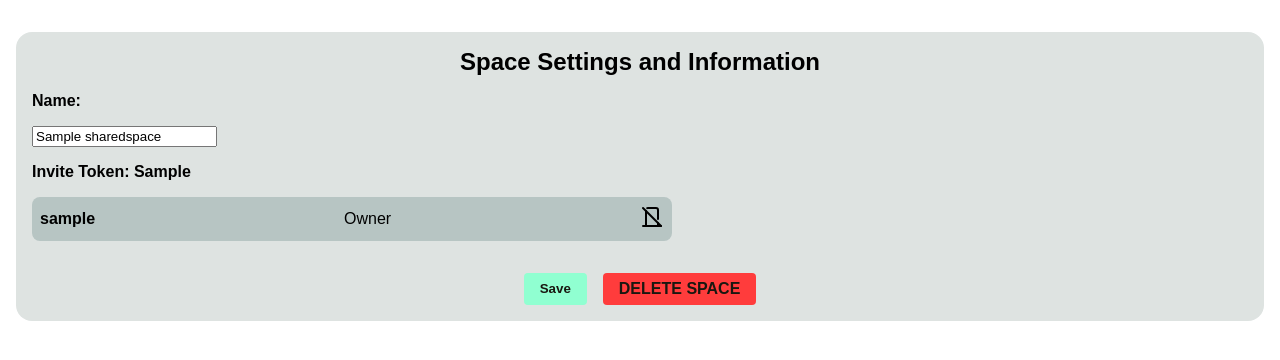
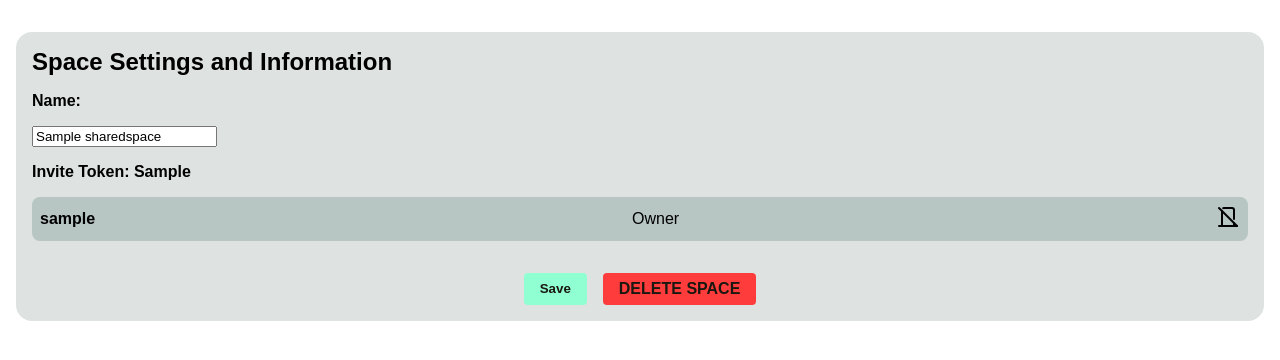
Before and after one commit to awallenfang/household, a Django app: page /space/1 in a window 1280 px wide. Shown: the part 64-424 px from the top of the page. Run offline with Django 5.2, Linux system fonts and the light colour scheme; a user stored in the database is signed in; tables that the repository leaves empty hold one stand-in row (values such as "Sample post"); some libraries are stand-ins or nearby versions; some web fonts are replaced.

Commit message:
Space css cleanup

```diff
--- a/hub/static/hub/base.css
+++ b/hub/static/hub/base.css
@@ -1,20 +1,7 @@
 * {
-    --light: rgba(244, 250, 255, 1);
-    --light-bg: #DEE3E1;
-    --mid-bg: #b7c5c3;
-    --dark-bg: #303935;
-    --text: #191710;
-    --strong-highlight: rgba(53, 255, 146, 1);
-    --light-highlight: #90FFD1;
-    --error-bg: #ff3c3c;
-    --negative-bg: #ebbbbb;
-    --positive-bg: #cdebbb;
-
-
     margin: 0;
     box-sizing: border-box;
     font-family: 'Albert Sans', sans-serif;
-
 }
 
 header {
--- /dev/null
+++ b/hub/static/hub/border.css
@@ -0,0 +1,7 @@
+.border-radius-1 {
+    border-radius: 1rem;
+}
+
+.border-radius-05 {
+    border-radius: 0.5rem;
+}
--- /dev/null
+++ b/hub/static/hub/colors.css
@@ -0,0 +1,21 @@
+* {
+    --light: rgba(244, 250, 255, 1);
+    --light-bg: #DEE3E1;
+    --mid-bg: #b7c5c3;
+    --dark-bg: #303935;
+    --text: #191710;
+    --strong-highlight: rgba(53, 255, 146, 1);
+    --light-highlight: #90FFD1;
+    --error-bg: #ff3c3c;
+    --negative-bg: #ebbbbb;
+    --positive-bg: #cdebbb;
+
+}
+
+.background-light {
+    background-color: var(--light-bg);
+}
+
+.background-mid {
+    background-color: var(--mid-bg);
+}
--- /dev/null
+++ b/hub/static/hub/flex.css
@@ -0,0 +1,39 @@
+.flex-row {
+    display: flex;
+    flex-direction: row;
+    align-items: center;
+}
+
+.flex-col {
+    display: flex;
+    flex-direction: column;
+    align-items: center;
+}
+
+.flex-align-start {
+    align-items: start;
+}
+
+.flex-align-end {
+    align-items: end;
+}
+
+.flex-justify-between {
+    justify-content: space-between;
+}
+
+.flex-justify-center {
+    justify-content: center;
+}
+
+.flex-gap-small {
+    gap: 0.25rem;
+}
+
+.flex-gap-medium {
+    gap: 1rem;
+}
+
+.flex-gap-big {
+    gap: 2rem;
+}
--- /dev/null
+++ b/hub/static/hub/spacing.css
@@ -0,0 +1,27 @@
+.p-05 {
+    padding: 0.5rem;
+}
+
+.p-1 {
+    padding: 1rem;
+}
+
+.p-2 {
+    padding: 2rem;
+}
+
+.pt-1 {
+    padding-top: 1rem;
+}
+
+.pt-2 {
+    padding-top: 2rem;
+}
+
+.pb-1 {
+    padding-bottom: 1rem;
+}
+
+.pb-2 {
+    padding-bottom: 2rem;
+}
--- a/hub/templates/hub/base.html
+++ b/hub/templates/hub/base.html
@@ -6,6 +6,10 @@
 <head>
     <link rel="stylesheet" href="{% static 'hub/base.css' %}">
     <link rel="stylesheet" href="{% static 'hub/components.css' %}">
+    <link rel="stylesheet" href="{% static 'hub/border.css' %}">
+    <link rel="stylesheet" href="{% static 'hub/colors.css' %}">
+    <link rel="stylesheet" href="{% static 'hub/flex.css' %}">
+    <link rel="stylesheet" href="{% static 'hub/spacing.css' %}">
     <link rel="stylesheet" href="{% static 'space/space.css' %}">
     <title>{% block title %}Household Planner{% endblock %}</title>
 
--- a/space/static/space/space.css
+++ b/space/static/space/space.css
@@ -51,30 +51,6 @@ main {
     gap: 1rem;
 }
 
-.right-side {
-    right: 0
-}
-
-#joined-people-container {
-    display: flex;
-    flex-direction: column;
-    gap: 0.5rem;
-    width: 50vw;
-    padding-top: 1rem;
-    padding-bottom: 2rem;
-}
-
-.space-person {
-    background-color: var(--mid-bg);
-    border-radius: 0.5rem;
-    padding: 0.5rem;
-
-    display: flex;
-    flex-direction: row;
-    align-items: center;
-    justify-content: space-between;
-}
-
 .quick-space-selector-box {
     overflow-y: auto;
     max-height: 40vh;
@@ -84,13 +60,3 @@ main {
     gap: 0.5rem;
     padding: 1rem
 }
-
-.space-bg {
-    padding: 1rem;
-    border-radius: 1rem;
-    background-color: var(--light-bg);
-}
-
-.small-gap {
-    gap: 1rem;
-}
--- a/space/templates/space/components/people_list.html
+++ b/space/templates/space/components/people_list.html
@@ -1,14 +1,15 @@
 {% load static %}
 
-<div id="joined-people-container">
+<div class="flex-column flex-gap-small pt-1 pb-2">
     {% for person in joined_people %}
-        <div class="space-person">
+        <div class="p-05 background-mid border-radius-05 flex-row flex-justify-between">
             <b>{{person.auth_user.username}}</b>
             {% if selected_space.owner == person %}
-                <span class="space-owner">Owner</span>
+                <span>Owner</span>
             {% endif %}
             {% if selected_space.owner == user or person == user %}
-                <a href="{% url 'space:kick_from_space' space.id person.auth_user.username%}" {% if joined_people|length == 1%}
+                <a href="{% url 'space:kick_from_space' space.id person.auth_user.username%}"
+                {% if joined_people|length == 1%}
                     onclick="return confirm('Are you sure? By leaving as the last person the space and all connected data will be lost!')"
                 {%endif%}>
                     <img src="{% static 'space/assets/door-kick.svg' %}" alt="Kick {{person.auth_user.username}}">
--- a/space/templates/space/space.html
+++ b/space/templates/space/space.html
@@ -1,20 +1,20 @@
 {% load static %}
 {% block content %}
-<div class="space-bg">
+<div class="p-1 background-light border-radius-1">
 
     <form action="{% url 'space:space_view' space.id %}" method="post" class="space-form" id="space-form">
         {% csrf_token %}
-        <div class="center-container"><h2>Space Settings and Information</h2></div>
+        <div class="flex-row flex-justify-center"><h2>Space Settings and Information</h2></div>
         <label for="space-name"><b>Name:</b></label>
         <input type="text" name="name" id="space-name" value="{{space.name}}">
-        <div class="invite-token-container">
+        <div>
             <b>Invite Token: {{space.invite_token}}</b>
         </div>
     </form>
 
     {% include "space/components/people_list.html" %}
     {% if selected_space.owner == user%}
-    <div class="center-container small-gap">
+    <div class="flex-row flex-justify-center flex-gap-medium">
         <input class="button" type="submit" value="Save" form="space-form">
         <a class="button button-red" href="{% url 'space:delete_space' space.id%}" onclick="return confirm('Are you sure?')">DELETE SPACE</a>
     </div>
```
